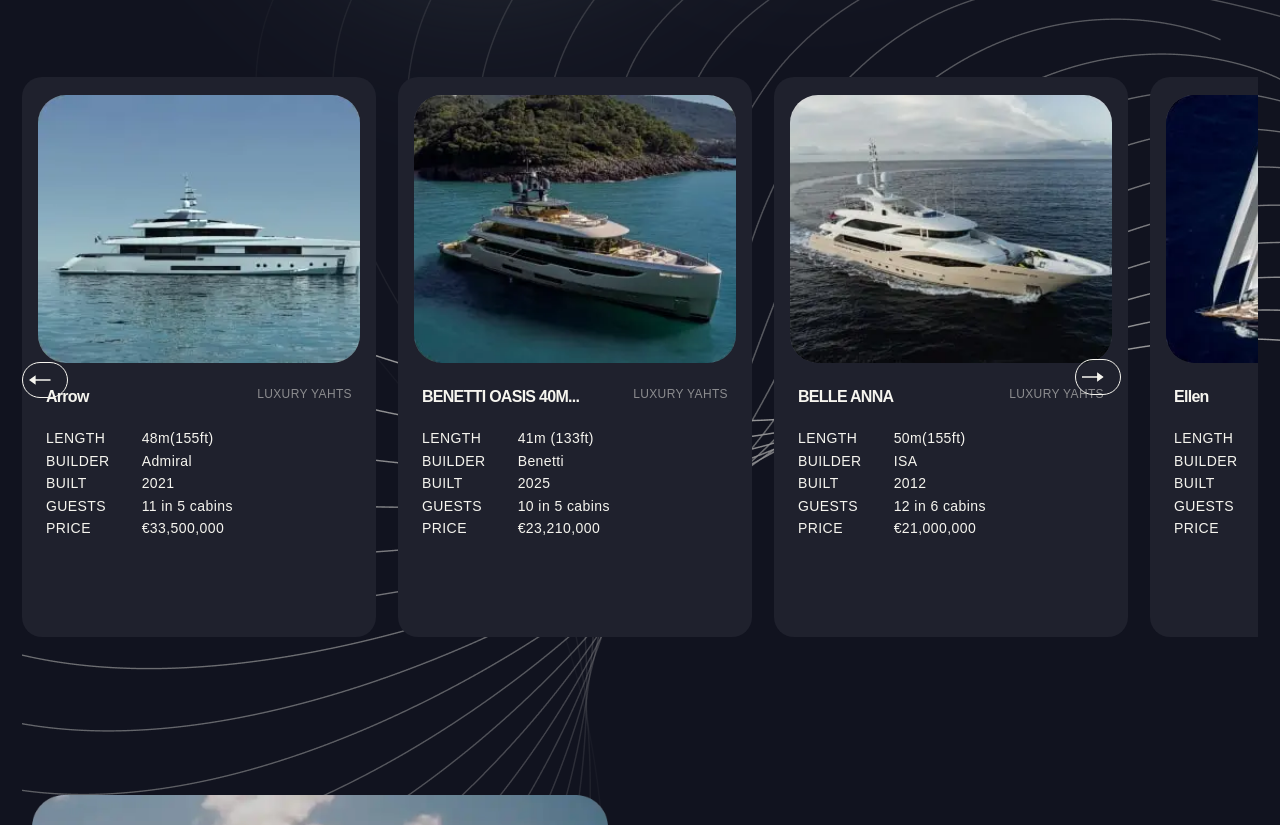
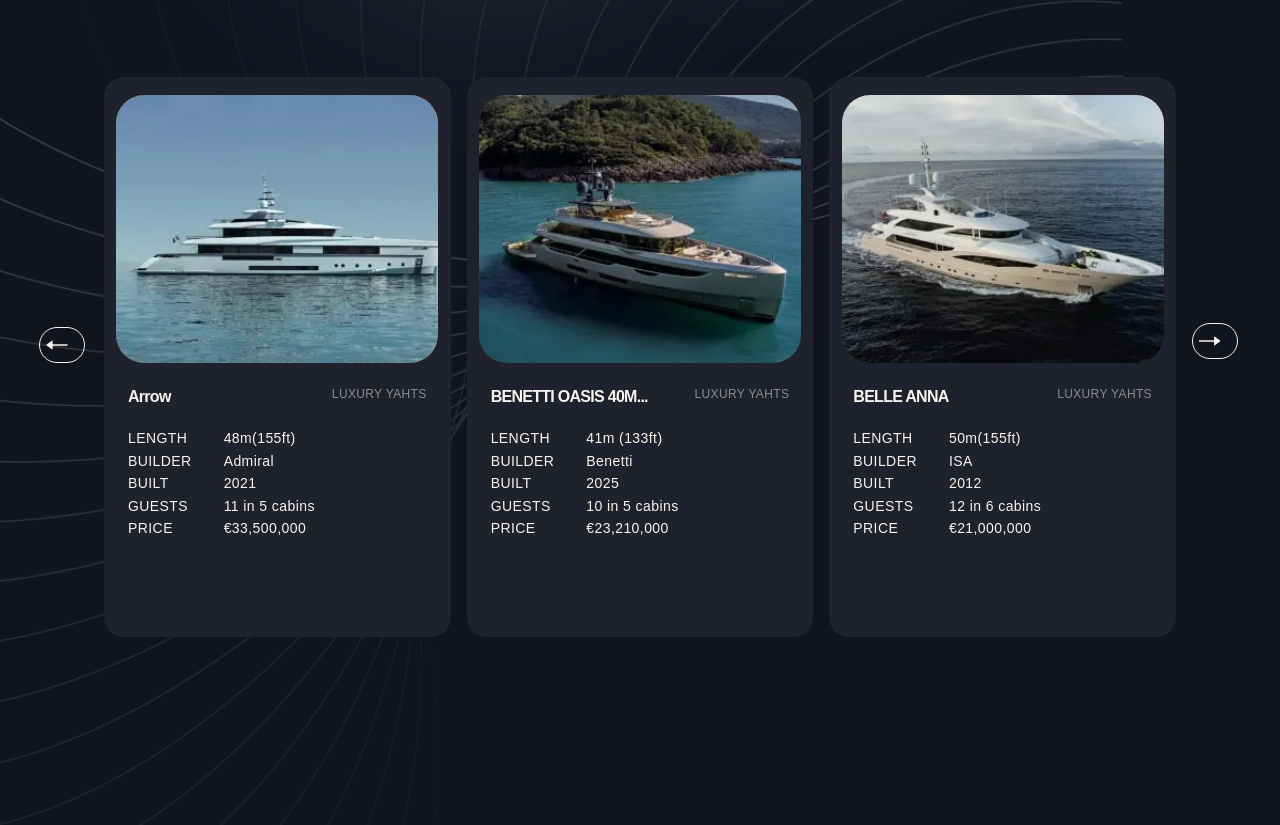
Before and after one commit to VickyUA/Project_Team_12, a website built with Vite: page src/index.html in a window 1280 px wide. Shown: the part 2663-3488 px from the top of the page. Built offline with nearby package versions, Linux system fonts and the light colour scheme; files whose address does not match are found by name.

Commit message:
mentor-check

```diff
--- a/src/css/yachts_block.css
+++ b/src/css/yachts_block.css
@@ -1,10 +1,17 @@
 .yachtsblock {
   padding: 0 20px;
+  margin-bottom: 164px;
 }
 
 @media only screen and (min-width: 768px) {
   .yachtsblock {
     padding: 0 22px;
+  }
+}
+
+@media only screen and (min-width: 1280px) {
+  .yachtsblock {
+    position: relative;
   }
 }
 
@@ -31,15 +38,16 @@
 @media only screen and (min-width: 1280px) {
   .background-curves {
     position: absolute;
-    width: 100%;
-    height: 1928px;
-    background-image: url(/src/img/mob_webp/loopergroup.png);
+    opacity: 0.2;
+    left: -150px;
+    top: -80px;
+    width: 1588px;
+    z-index: -1;
+    transform: rotate(359deg);
+    background-image: url(../img/mob_webp/loopergroup.png);
     background-repeat: no-repeat;
-    background-position: center;
-    stroke-width: 1.458px;
-    stroke: #f6f5ef;
-    opacity: 0.5789473652839661;
-    z-index: 0;
+
+    height: 1980px;
   }
 }
 
@@ -245,38 +253,47 @@
   }
 }
 
+@media only screen and (min-width: 768px) {
+  .swiper-wrap-box {
+    width: 768px;
+    margin: 0 auto;
+    height: 508px;
+  }
+}
+
+@media only screen and (min-width: 1280px) {
+  .swiper-wrap-box {
+    width: 1216px;
+    margin: 0 auto;
+    height: 508px;
+  }
+}
+
+.swiper-box {
+  margin: 0 auto;
+  width: 1094px;
+  padding: 0;
+}
+
 .swiper {
-  width: 320px;
+  width: auto;
 }
 
 @media only screen and (min-width: 768px) {
   .swiper {
     width: 714px;
-    /* margin: 0 auto; */
   }
 }
 
 @media only screen and (min-width: 1280px) {
   .swiper {
     width: 1120px;
+    padding: 0 11px;
   }
 }
 
 .swiper-wrapper {
   display: flex;
-  gap: 23px;
-  margin-bottom: 24px;
-}
-
-@media only screen and (min-width: 768px) {
-  .swiper-wrapper {
-    gap: 6px;
-  }
-}
-
-@media only screen and (min-width: 1280px) {
-  .swiper-wrapper {
-  }
 }
 
 .swiper-slide {
@@ -289,13 +306,13 @@
 
 @media only screen and (min-width: 375px) {
   .swiper-slide {
-    width: 335px;
+    max-width: 335px;
   }
 }
 
 @media only screen and (min-width: 768px) {
   .swiper-slide {
-    max-width: 348px;
+    max-width: 354px;
     height: 508px;
   }
 }
@@ -303,7 +320,6 @@
 @media only screen and (min-width: 1280px) {
   .swiper-slide {
     max-width: 354px;
-    height: 508px;
   }
 }
 
@@ -325,68 +341,72 @@
   transform: translate(10px);
 }
 
-/* .swiper-button-next:after,
-.swiper-rtl.swiper-button-prev:after {
-  content: 'next';
-}
-
-.swiper-button-prev:after,
-.swiper-rtl.swiper-button-next:after {
-  content: 'prev';
-} */
-
 .swiper-button-prev {
   position: relative;
-  top: 5px;
-  left: 108px;
+
+  left: 110px;
+  top: 101%;
+  right: calc(50% - 60px);
+  transform: translateY(98%);
 }
 
 @media only screen and (min-width: 768px) {
   .swiper-button-prev {
     max-width: 767px;
-    top: 18px;
-    left: 297px;
+
+    transform: translateY(26px);
+    top: 101%;
+    left: calc(50% - 93px);
   }
 }
 
 @media only screen and (min-width: 1280px) {
   .swiper-button-prev {
-    max-width: 1280px;
+    /* max-width: 1280px;
     top: -289px;
-    left: 0;
+    left: 0; */
+    transform: translateY(-300px);
+    top: 101%;
+    left: calc(50% - 601px);
   }
 }
 
 .swiper-button-next {
   position: relative;
-  top: -20px;
-  right: -165px;
+  /* top: -20px;
+  right: -165px; */
+  top: 101%;
+  right: calc(50% - 339px);
+  transform: translateY(30%);
 }
 
 @media only screen and (min-width: 768px) {
   .swiper-button-next {
     max-width: 767px;
-    top: -8px;
+    /* top: -8px;
     right: -367px;
     top: -85px;
-    right: -375px;
+    right: -375px; */
+    transform: translateY(0%);
+    top: 101%;
+    left: calc(50% - 5px);
   }
 }
 
 @media only screen and (min-width: 1280px) {
   .swiper-button-next {
     /* max-width: 1440px; */
-    top: -318px;
-    right: -1053px;
+    /* top: -318px;
+    right: -1053px; */
+    transform: translateY(-330px);
+    top: 101%;
+    left: calc(50% - (-552px));
   }
 }
 
 .prev-icon,
 .next-icon {
   fill: #f6f5ef;
-}
-
-.icon-next {
 }
 
 /* .card-rental {
--- a/src/js/swiper.js
+++ b/src/js/swiper.js
@@ -24,7 +24,7 @@ const swiper = new Swiper('.swiper', {
    },
    768: {
      slidesPerView: 2,
-     spaceBetween: 6
+     spaceBetween: 16
      },
    1280: {
     slidesPerView: 3,
--- a/src/partials/yachts_block.html
+++ b/src/partials/yachts_block.html
@@ -22,6 +22,8 @@
 
   <!-- Cards -->
 
+  <div class="swiper-wrap-box">
+    <div class="swiper-box container">
       <div class="swiper">
         <div class="swiper-wrapper">
           <div class="swiper-slide">
@@ -336,6 +338,8 @@
                   <li class="quantity-item">10 in 5 cabins</li>
                   <li class="quantity-item">$4,300,000</li>
                 </ul>
+              </div>
+            </div>
           </div>
         </div>
       </div>
```
Also changed, not shown: src/img/loopergroup.png (added). Lines whose indentation alone changed are shown as unchanged.
